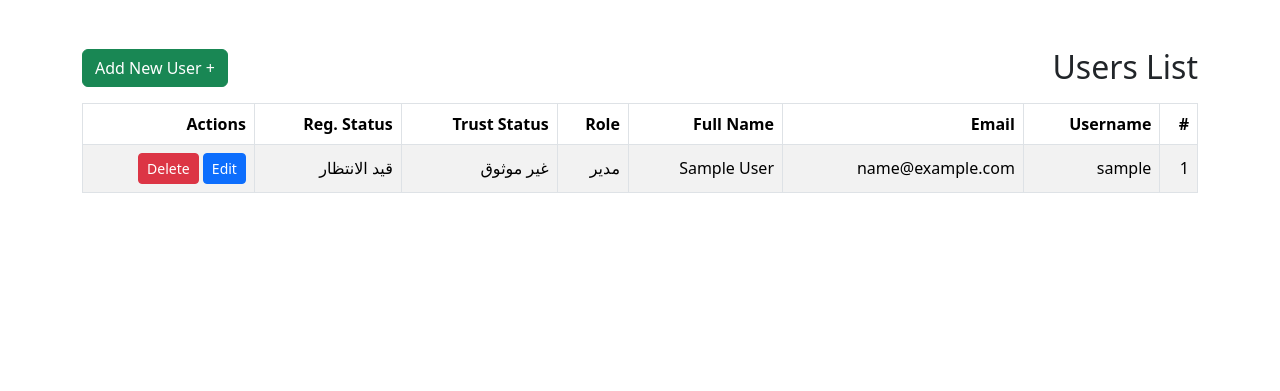
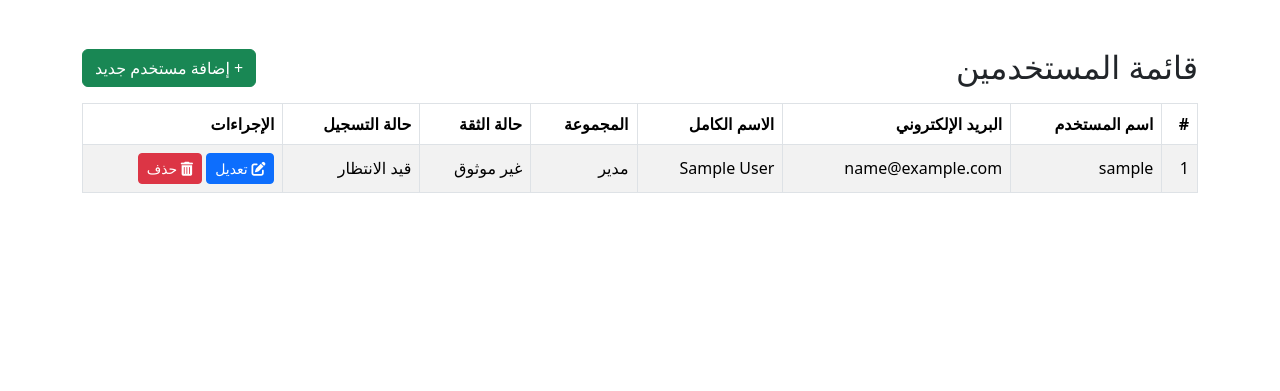
Before and after one commit to AymanHammadi/php-ecommerce, a PHP site: page /admin/users.php?lang=ar in a window 1280 px wide. Shown: the part 76-467 px from the top of the page. Run offline with PHP 8.4, Linux system fonts and the light colour scheme; the visitor is signed in with stand-in values (Sample User, id 1).

Commit message:
Refactor user management pages to use localization

```diff
--- a/src/admin/dashboard.php
+++ b/src/admin/dashboard.php
@@ -6,8 +6,6 @@ $pageTitle = 'Dashboard';
 requireAdmin();
 
 include $templates . 'header.php';
-
-
 ?>
 
 <?php if (isset($_SESSION['login_success'])): ?>
--- a/src/admin/users.php
+++ b/src/admin/users.php
@@ -16,13 +16,13 @@ require_once 'includes/functions/auth.php';
 requireAdmin(); // only admins can access this page
 
 // Set page title for header
-$pageTitle = 'Manage Users';
+$pageTitle = t('admin.users.manage_title');
+
+// Include validation functions
+require_once __DIR__ . '/includes/functions/validation.php';
 
 // Include header template
 include $templates . 'header.php';
-
-// Include validation functions
-require_once __DIR__ . '/includes/functions/validation.php';
 
 // Get the operation (default to 'Manage')
 $do = $_GET['do'] ?? 'Manage';
@@ -37,8 +37,8 @@ switch ($do) {
 
         <div class="container py-5 min-vh-100">
             <div class="d-flex justify-content-between align-items-center mb-3">
-                <h2 class="mb-0">Users List</h2>
-                <a href="?do=Add" class="btn btn-success">+ Add New User</a>
+                <h2 class="mb-0"><?= t('admin.users.manage_title') ?></h2>
+                <a href="?do=Add" class="btn btn-success">+ <?= t('admin.users.add_new') ?></a>
             </div>
 
             <div class="table-responsive">
@@ -47,13 +47,13 @@ switch ($do) {
                     <thead>
                     <tr>
                         <th>#</th>
-                        <th>Username</th>
-                        <th>Email</th>
-                        <th>Full Name</th>
-                        <th>Role</th>
-                        <th>Trust Status</th>
-                        <th>Reg. Status</th>
-                        <th>Actions</th>
+                        <th><?= t('admin.users.fields.username') ?></th>
+                        <th><?= t('admin.users.fields.email') ?></th>
+                        <th><?= t('admin.users.fields.full_name') ?></th>
+                        <th><?= t('admin.users.fields.group_id') ?></th>
+                        <th><?= t('admin.users.fields.trust_status') ?></th>
+                        <th><?= t('admin.users.fields.reg_status') ?></th>
+                        <th><?= t('admin.users.actions') ?></th>
                     </tr>
                     </thead>
                     <tbody>
@@ -67,19 +67,21 @@ switch ($do) {
                             <td><?= $user['trust_status'] ? t('admin.users.trust.trusted') : t('admin.users.trust.untrusted') ?></td>
                             <td><?= $user['reg_status'] ? t('admin.users.reg.approved') : t('admin.users.reg.pending') ?></td>
                             <td>
-                                <a href="?do=Edit&id=<?= $user['user_id'] ?>" class="btn btn-sm btn-primary">Edit</a>
+                                <a href="?do=Edit&id=<?= $user['user_id'] ?>" class="btn btn-sm btn-primary">
+                                    <i class="fas fa-edit"></i> <?= t('admin.users.edit') ?>
+                                </a>
                                 <a href="users.php?do=Delete&id=<?= $user['user_id'] ?>"
                                    data-confirm
                                    data-url="users.php?do=Delete&id=<?= $user['user_id'] ?>"
-                                   data-message="Delete user '<?= htmlspecialchars($user['full_name']) ?>'?"
-                                   data-btn-text="Delete"
+                                   data-message="<?= t('admin.users.delete_confirm') ?> '<?= htmlspecialchars($user['full_name']) ?>'?"
+                                   data-btn-text="<?= t('admin.users.delete') ?>"
                                    data-btn-class="btn-danger"
-                                   data-title="Delete User"
+                                   data-title="<?= t('admin.users.delete_title') ?>"
                                    data-precheck="preventSelfDelete"
                                    data-user-id="<?= $user['user_id'] ?>"
                                    data-current-id="<?= $_SESSION['user_id'] ?>"
                                    class="btn btn-sm btn-danger">
-                                    Delete
+                                    <i class="fas fa-trash-alt"></i> <?= t('admin.users.delete') ?>
                                 </a>
                             </td>
                         </tr>
@@ -87,7 +89,7 @@ switch ($do) {
 
                     <?php if (empty($users)): ?>
                         <tr>
-                            <td colspan="8" class="text-center">No users found.</td>
+                            <td colspan="8" class="text-center"><?= t('admin.users.no_users') ?></td>
                         </tr>
                     <?php endif; ?>
                     </tbody>
@@ -101,12 +103,11 @@ switch ($do) {
         break;
 
     case 'Add':
-        // Display form for adding a new user
         ?>
         <div class="container py-5 min-vh-100 d-flex justify-content-center align-items-start">
             <div class="edit-user-form card shadow-sm w-100">
                 <div class="card-body">
-                    <h4 class="card-title text-center mb-4"><?= t('admin.users.edit_title') ?></h4>
+                    <h4 class="card-title text-center mb-4"><?= t('admin.users.add_title') ?></h4>
 
                     <!-- Add user form -->
                     <form action="?do=Insert" method="POST">
@@ -225,11 +226,11 @@ switch ($do) {
         // Process new user insertion
         if ($_SERVER['REQUEST_METHOD'] !== 'POST') {
             // Prevent direct access to this action
-            $title = 'Invalid Request';
-            $message = 'You cannot access this page directly.';
+            $title = t('admin.users.invalid_action');
+            $message = t('admin.users.invalid_request');
             $type = 'error';
             $actions = [
-                ['label' => 'Back to Users', 'url' => 'users.php?do=Manage', 'style' => 'secondary']
+                ['label' => t('admin.users.back_to_users'), 'url' => 'users.php?do=Manage', 'style' => 'secondary']
             ];
             include 'includes/templates/components/message.php';
             break;
@@ -273,7 +274,7 @@ switch ($do) {
 
         // If validation errors exist, show error message
         if (!empty($errors)) {
-            $title = 'Insert Failed';
+            $title = t('admin.users.insert_failed');
             $type = 'error';
             $message = '<ol>';
             foreach ($errors as $fieldErrors) {
@@ -283,8 +284,8 @@ switch ($do) {
             }
             $message .= '</ol>';
             $actions = [
-                ['label' => 'Back to Add Form', 'url' => 'users.php?do=Add', 'style' => 'warning'],
-                ['label' => 'Back to Users', 'url' => 'users.php?do=Manage', 'style' => 'secondary']
+                ['label' => t('admin.users.back_to_add_form'), 'url' => 'users.php?do=Add', 'style' => 'warning'],
+                ['label' => t('admin.users.back_to_users'), 'url' => 'users.php?do=Manage', 'style' => 'secondary']
             ];
             include 'includes/templates/components/message.php';
             break;
@@ -308,13 +309,15 @@ switch ($do) {
         ]);
 
         // Show success message
-        $title = 'User Added';
-        $message = 'User has been successfully added.';
+        $title = t('admin.users.add_title');
+        $message = t('admin.users.insert_success');
         $type = 'success';
         $actions = [
-            ['label' => 'Add Another User', 'url' => 'users.php?do=Add', 'style' => 'primary'],
-            ['label' => 'Back to Users', 'url' => 'users.php?do=Manage', 'style' => 'secondary']
+            ['label' => t('admin.users.add_another'), 'url' => 'users.php?do=Add', 'style' => 'primary'],
+            ['label' => t('admin.users.back_to_users'), 'url' => 'users.php?do=Manage', 'style' => 'secondary']
         ];
+
+
         include 'includes/templates/components/message.php';
         break;
 
@@ -329,7 +332,7 @@ switch ($do) {
 
         // Check if user exists
         if (!$user) {
-            echo '<div class="alert alert-danger">User not found.</div>';
+            echo '<div class="alert alert-danger">' . t('admin.users.user_not_found') . '</div>';
             break;
         }
         ?>
@@ -438,11 +441,11 @@ switch ($do) {
         // Process user update
         if ($_SERVER['REQUEST_METHOD'] !== 'POST') {
             // Prevent direct access to this action
-            $title = 'Invalid Request';
-            $message = 'You cannot access this page directly.';
+            $title = t('admin.users.invalid_action');
+            $message = t('admin.users.invalid_request');
             $type = 'error';
             $actions = [
-                ['label' => 'Back to Users', 'url' => 'users.php?do=Manage', 'style' => 'secondary']
+                ['label' => t('admin.users.back_to_users'), 'url' => 'users.php?do=Manage', 'style' => 'secondary']
             ];
             include 'includes/templates/components/message.php';
             break;
@@ -484,7 +487,7 @@ switch ($do) {
 
         // If validation errors exist, show error message
         if (!empty($errors)) {
-            $title = 'Update Failed';
+            $title = t('admin.users.update_failed');
             $type = 'error';
             $message = '<ol>';
             foreach ($errors as $fieldErrors) {
@@ -494,8 +497,8 @@ switch ($do) {
             }
             $message .= '</ol>';
             $actions = [
-                ['label' => 'Back to Edit Form', 'url' => 'users.php?do=Edit&id=' . $data['user_id'], 'style' => 'warning'],
-                ['label' => 'Back to Users', 'url' => 'users.php?do=Manage', 'style' => 'secondary']
+                ['label' => t('admin.users.back_to_edit_form'), 'url' => 'users.php?do=Edit&id=' . $data['user_id'], 'style' => 'warning'],
+                ['label' => t('admin.users.back_to_users'), 'url' => 'users.php?do=Manage', 'style' => 'secondary']
             ];
             include 'includes/templates/components/message.php';
             break;
@@ -518,16 +521,16 @@ switch ($do) {
         ]);
 
         // Show success or error message
-        $title = $success ? 'Update Successful' : 'Update Failed';
+        $title = $success ? t('admin.users.update_success') : t('admin.users.update_failed');
         $message = $success
             ? t('admin.users.update_success')
             : t('admin.users.update_failed');
         $type = $success ? 'success' : 'error';
         $actions = $success
-            ? [['label' => 'Back to Users', 'url' => 'users.php?do=Manage', 'style' => 'success']]
+            ? [['label' => t('admin.users.back_to_users'), 'url' => 'users.php?do=Manage', 'style' => 'success']]
             : [
-                ['label' => 'Back to Edit Form', 'url' => 'users.php?do=Edit&id=' . $data['user_id'], 'style' => 'warning'],
-                ['label' => 'Back to Users', 'url' => 'users.php?do=Manage', 'style' => 'secondary']
+                ['label' => t('admin.users.back_to_edit_form'), 'url' => 'users.php?do=Edit&id=' . $data['user_id'], 'style' => 'warning'],
+                ['label' => t('admin.users.back_to_users'), 'url' => 'users.php?do=Manage', 'style' => 'secondary']
             ];
 
         include 'includes/templates/components/message.php';
@@ -540,7 +543,7 @@ switch ($do) {
 
         // Prevent users from deleting their own account
         if ($user_id === $current_user_id) {
-            echo '<div class="alert alert-warning text-center mt-5">You cannot delete your own account.</div>';
+            echo '<div class="alert alert-warning text-center mt-5">' . t('admin.users.cannot_delete_self') . '</div>';
             break;
         }
 
@@ -549,23 +552,24 @@ switch ($do) {
         $stmt->execute([$user_id]);
 
         if ($stmt->rowCount() === 0) {
-            echo '<div class="alert alert-danger text-center mt-5">User not found.</div>';
+            echo '<div class="alert alert-danger text-center mt-5">' . t('admin.users.user_not_found') . '</div>';
             break;
         }
 
         // Delete the user
         $delete_stmt = $pdo->prepare("DELETE FROM users WHERE user_id = ?");
-        $delete_stmt->execute([$user_id]);
-
-        // Show success message and redirect
-        echo '<div class="alert alert-success text-center mt-5">User deleted successfully.</div>';
-        echo '<meta http-equiv="refresh" content="2;url=users.php?do=Manage">';
+        $delete_stmt->execute([$user_id]);        // Show success message and redirect
+        $title = t('admin.users.delete_title');
+        $message = t('admin.users.delete_success');
+        $type = 'success';
+        $actions = [['label' => t('admin.users.back_to_users'), 'url' => 'users.php?do=Manage', 'style' => 'primary']];
+        include 'includes/templates/components/message.php';
         break;
 
     default:
         // Handle invalid actions
         echo "<div class='d-flex flex-column justify-content-center align-content-center container min-vh-100 '>
-                <div class='alert alert-danger text-center'>Invalid Action</div>
+                <div class='alert alert-danger text-center'>" . t('admin.users.invalid_action') . "</div>
               </div>";
         break;
 }
--- a/src/includes/translations/ar.php
+++ b/src/includes/translations/ar.php
@@ -40,6 +40,23 @@ return [
             'edit_title' => 'تعديل المستخدم',
             'update_success' => 'تم تحديث المستخدم بنجاح.',
             'update_failed' => 'فشل في تحديث المستخدم.',
+            'manage_title' => 'قائمة المستخدمين',
+            'add_new' => 'إضافة مستخدم جديد',
+            'no_users' => 'لم يتم العثور على مستخدمين.',
+            'add_title' => 'إضافة مستخدم',
+            'insert_success' => 'تمت إضافة المستخدم بنجاح.',
+            'insert_failed' => 'فشلت عملية الإضافة',
+            'user_not_found' => 'المستخدم غير موجود.',
+            'delete_success' => 'تم حذف المستخدم بنجاح.',
+            'cannot_delete_self' => 'لا يمكنك حذف حسابك الخاص.',
+            'invalid_action' => 'إجراء غير صالح',
+            'invalid_request' => 'لا يمكنك الوصول إلى هذه الصفحة مباشرة.',
+            'back_to_users' => 'العودة إلى المستخدمين',
+            'back_to_add_form' => 'العودة إلى نموذج الإضافة',
+            'back_to_edit_form' => 'العودة إلى نموذج التعديل',
+            'add_another' => 'إضافة مستخدم آخر',
+            'delete_confirm' => 'حذف المستخدم',
+            'delete_title' => 'حذف المستخدم',
             'fields' => [
                 'username' => 'اسم المستخدم',
                 'password' => 'كلمة المرور',
@@ -62,6 +79,9 @@ return [
                 'approved' => 'مقبول',
             ],
             'submit' => 'حفظ التغييرات',
+            'actions' => 'الإجراءات',
+            'edit' => 'تعديل',
+            'delete' => 'حذف',
         ],
     ],
 
```
Also changed, not shown: src/includes/translations/en.php (+20 -0 lines), src/admin/config.php (line endings or trailing spaces).
